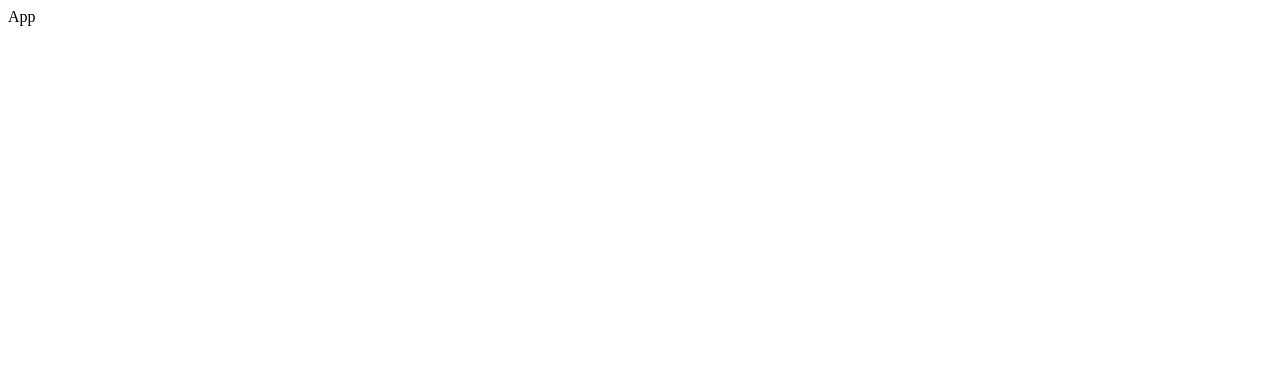
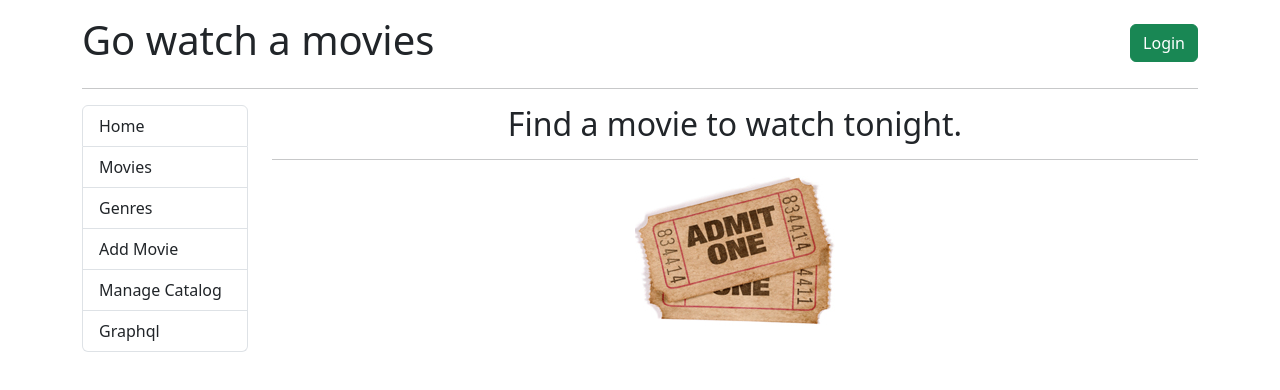
Before and after one commit to amulyana2020/go-movies-front-end, a React (Create React App) app: page / in a window 1280 px wide. Shown: the top 390 px of the page. Built offline with nearby package versions, Linux system fonts and the light colour scheme.

Commit message:
Setting up the Layout

```diff
--- a/public/index.html
+++ b/public/index.html
@@ -2,42 +2,40 @@
 <html lang="en">
   <head>
     <meta charset="utf-8" />
-    <link rel="icon" href="%PUBLIC_URL%/favicon.ico" />
-    <meta name="viewport" content="width=device-width, initial-scale=1" />
+    <link
+      rel="icon"
+      href="%PUBLIC_URL%/favicon.ico"
+    />
+    <meta
+      name="viewport"
+      content="width=device-width, initial-scale=1"
+    />
     <meta name="theme-color" content="#000000" />
     <meta
       name="description"
       content="Web site created using create-react-app"
     />
-    <link rel="apple-touch-icon" href="%PUBLIC_URL%/logo192.png" />
-    <!--
-      manifest.json provides metadata used when your web app is installed on a
-      user's mobile device or desktop. See https://developers.google.com/web/fundamentals/web-app-manifest/
-    -->
-    <link rel="manifest" href="%PUBLIC_URL%/manifest.json" />
-    <!--
-      Notice the use of %PUBLIC_URL% in the tags above.
-      It will be replaced with the URL of the `public` folder during the build.
-      Only files inside the `public` folder can be referenced from the HTML.
-
-      Unlike "/favicon.ico" or "favicon.ico", "%PUBLIC_URL%/favicon.ico" will
-      work correctly both with client-side routing and a non-root public URL.
-      Learn how to configure a non-root public URL by running `npm run build`.
-    -->
-    <title>React App</title>
+    <link
+      rel="apple-touch-icon"
+      href="%PUBLIC_URL%/logo192.png"
+    />
+    <link
+      rel="manifest"
+      href="%PUBLIC_URL%/manifest.json"
+    />
+    <link
+      href="https://cdn.jsdelivr.net/npm/bootstrap@5.3.0-alpha1/dist/css/bootstrap.min.css"
+      rel="stylesheet"
+      integrity="sha384-GLhlTQ8iRABdZLl6O3oVMWSktQOp6b7In1Zl3/Jr59b6EGGoI1aFkw7cmDA6j6gD"
+      crossorigin="anonymous"
+    />
+    <title>Go Movies</title>
   </head>
   <body>
-    <noscript>You need to enable JavaScript to run this app.</noscript>
+    <noscript
+      >You need to enable JavaScript to run this
+      app.</noscript
+    >
     <div id="root"></div>
-    <!--
-      This HTML file is a template.
-      If you open it directly in the browser, you will see an empty page.
-
-      You can add webfonts, meta tags, or analytics to this file.
-      The build step will place the bundled scripts into the <body> tag.
-
-      To begin the development, run `npm start` or `yarn start`.
-      To create a production bundle, use `npm run build` or `yarn build`.
-    -->
   </body>
 </html>
--- a/src/App.js
+++ b/src/App.js
@@ -1,7 +1,74 @@
 import React from 'react';
+import Home from './components/Home';
 
 function App() {
-  return <div>App</div>;
+  return (
+    <div className='container'>
+      <div className='row'>
+        <div className='col'>
+          <h1 className='mt-3'>
+            Go watch a movies
+          </h1>
+        </div>
+        <div className='col text-end'>
+          <a
+            href='#'
+            className='btn btn-success mt-4'
+          >
+            <span>Login</span>
+          </a>
+        </div>
+      </div>
+      <hr className='mb-3' />
+      <div className='row'>
+        <div className='col-md-2'>
+          <nav>
+            <div className='list-group'>
+              <a
+                href='#'
+                className='list-group-item list-group-item-action'
+              >
+                Home
+              </a>
+              <a
+                href='#'
+                className='list-group-item list-group-item-action'
+              >
+                Movies
+              </a>
+              <a
+                href='#'
+                className='list-group-item list-group-item-action'
+              >
+                Genres
+              </a>
+              <a
+                href='#'
+                className='list-group-item list-group-item-action'
+              >
+                Add Movie
+              </a>
+              <a
+                href='#'
+                className='list-group-item list-group-item-action'
+              >
+                Manage Catalog
+              </a>
+              <a
+                href='#'
+                className='list-group-item list-group-item-action'
+              >
+                Graphql
+              </a>
+            </div>
+          </nav>
+        </div>
+        <div className='col-md-10'>
+          <Home />
+        </div>
+      </div>
+    </div>
+  );
 }
 
 export default App;
--- /dev/null
+++ b/src/components/Home.js
@@ -0,0 +1,16 @@
+import React from 'react';
+import Ticket from './../images/movie_tickets.jpg';
+
+const Home = () => {
+  return (
+    <>
+      <div className='text-center'>
+        <h2>Find a movie to watch tonight.</h2>
+        <hr />
+        <img src={Ticket} alt='Movie Ticket' />
+      </div>
+    </>
+  );
+};
+
+export default Home;
```
Also changed, not shown: src/components/Movies.js (added, +14 -0 lines), src/images/movie_tickets.jpg (added), 1 other file (tests, documents, lock files or other folders).
